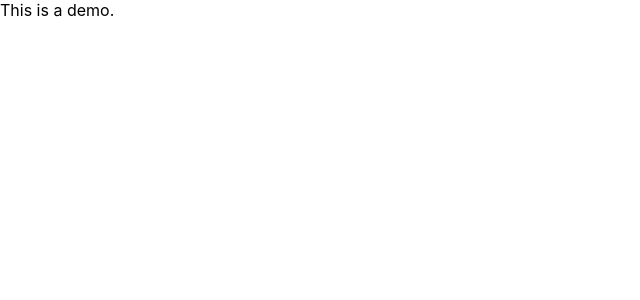
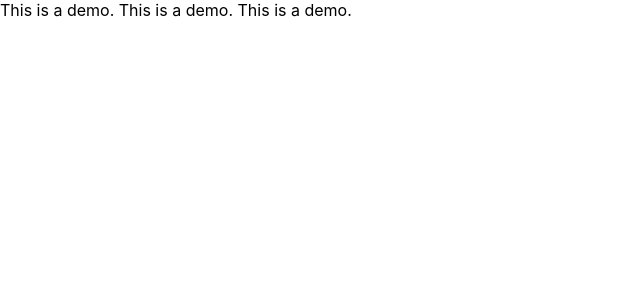
Before and after one commit to ashminarai/weatherforecast-application, a React (Create React App) app: page / in a window 1280 px wide. Shown: the top 300 px of the page, without its empty margins (0-640 px from the left). Built offline with nearby package versions, Linux system fonts and the light colour scheme.

Commit message:
commited

```diff
--- a/src/Components/Basics/Demo.js
+++ b/src/Components/Basics/Demo.js
@@ -4,6 +4,10 @@ const Demo = () => {
   return (
     <>
     This is a demo.
+
+    This is a demo.
+
+    This is a demo.
     </>
   )
 }
```
